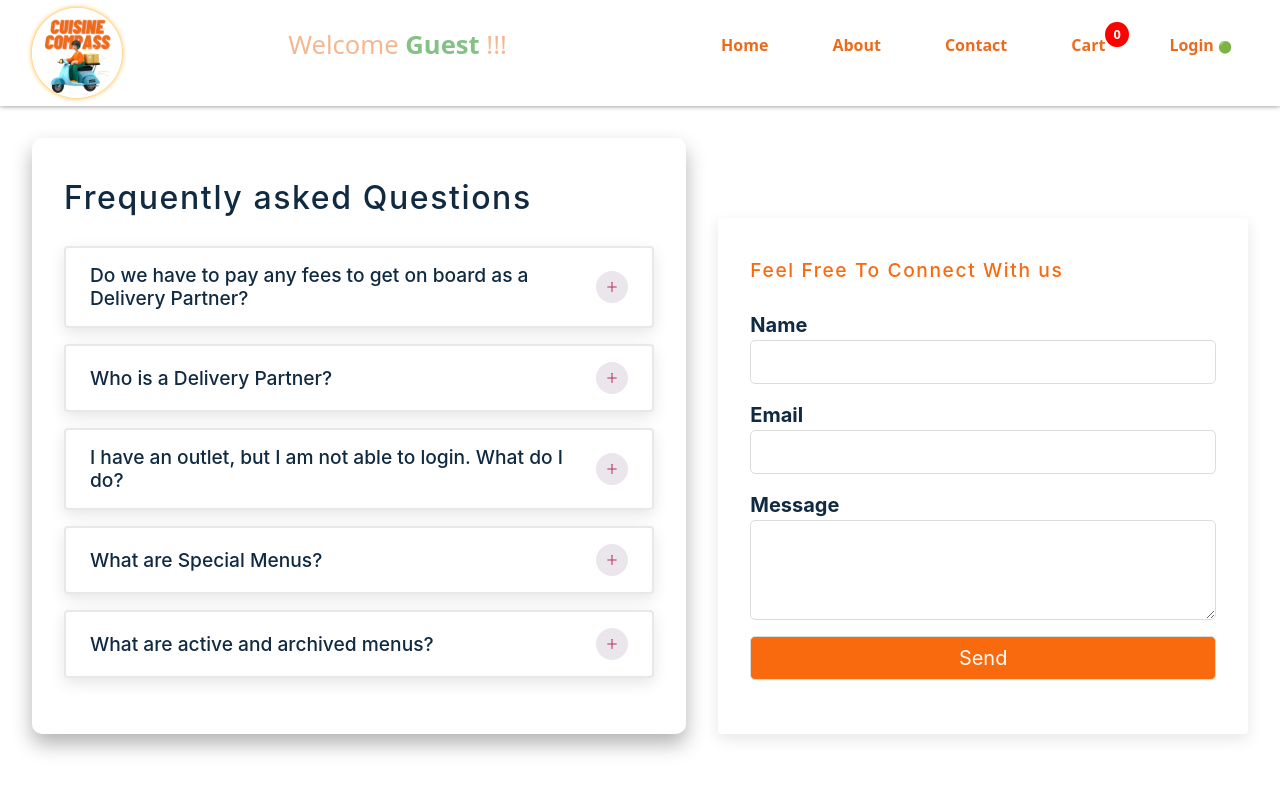
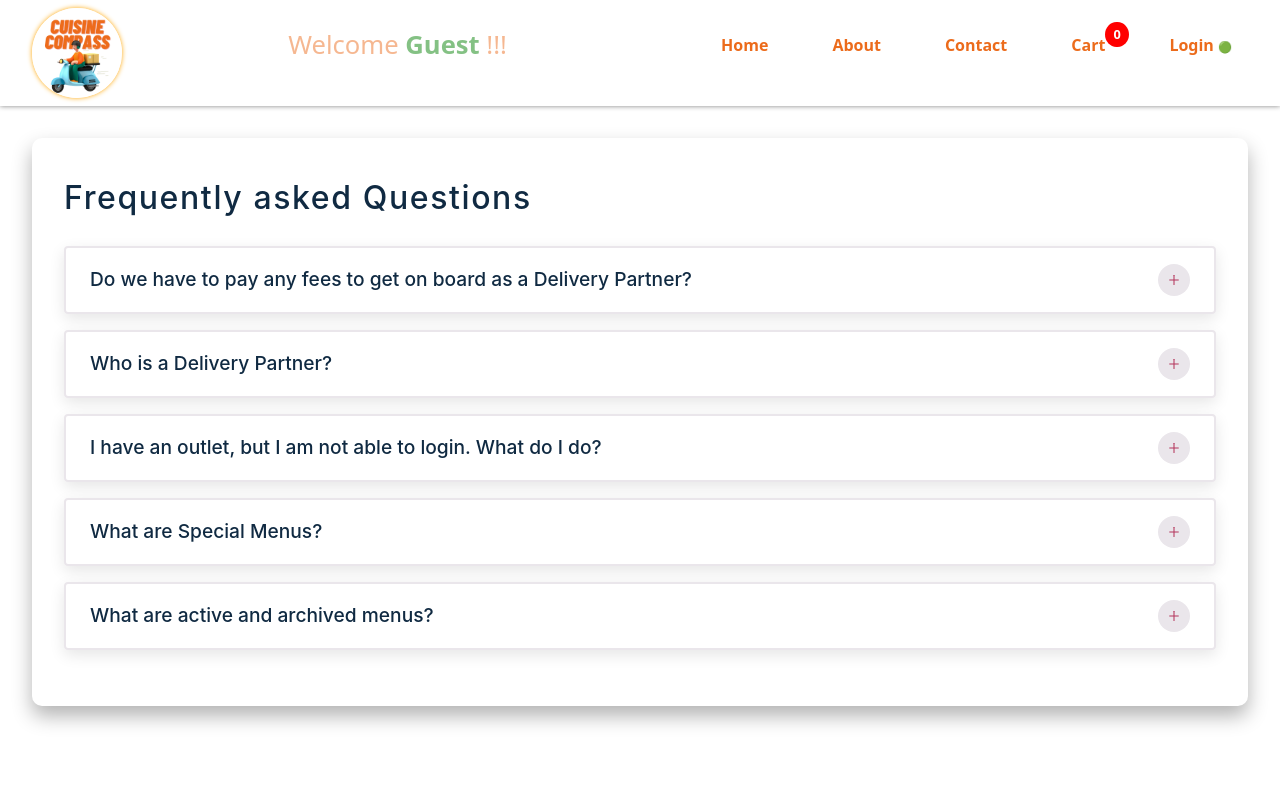
Before and after one commit to bahnisikhadhar/FoodDeliveryApp, a React (Create React App) app: page /contact in a window 1280 px wide. Shown: the top 792 px of the page. Built offline with nearby package versions, Linux system fonts and the light colour scheme.

Commit message:
changes made in contact page and error page

```diff
--- a/src/components/Contact.js
+++ b/src/components/Contact.js
@@ -54,7 +54,7 @@ function Contact() {
         </section>
       </div>
 
-      <div className={styles.container2}>
+      {/* <div className={styles.container2}>
         <h4 className={styles.contact_email}>Feel Free To Connect With us</h4>
         <form ref={form} onSubmit={sendEmail} className={styles.contact_form}>
           <label>Name</label>
@@ -68,7 +68,7 @@ function Contact() {
         {showSuccess && <div className={styles.popupEmail}>
               Email Sent Successfully!
             </div>}
-      </div>
+      </div> */}
 
     </div>
   );
--- a/src/components/Contact.module.css
+++ b/src/components/Contact.module.css
@@ -78,7 +78,7 @@
 box-shadow: 0 10px 20px rgba(0, 0, 0, 0.3);
   border-radius:10px;
   padding: 2.5rem 2rem;
-    max-width: 920px;
+  /* max-width: 920px; */
   display: grid;
   gap: 1rem 2rem;
 }
--- a/src/components/Error.js
+++ b/src/components/Error.js
@@ -1,14 +1,15 @@
 import React from 'react';
+import { Link } from 'react-router-dom';
 import styles from './ErrorPage.module.css';
 import image from '../assets/error_img.jpeg';
 
 export default function Error({error}){
     return(
         <div>
-            {/* <h1>Error is {error}</h1> */}
-            <h1 className={styles.ErrorPage_heading}>Page not found: The page you are looking for doesn't exsist.</h1>
+            <h1 className={styles.ErrorPage_heading}>Page not found: The page you are looking for doesn't exist.</h1>
+            <Link to="/" className={styles.ErrorPage_heading}>Go to Home</Link>
             <div className={styles.ErrorImageContainer}>
-            <img src={image} className={styles.error_image}/>
+                <img src={image} className={styles.error_image}/>
             </div>
         </div>
     )
```
Also changed, not shown: src/components/data.js (indentation only). Lines whose indentation alone changed are shown as unchanged.
